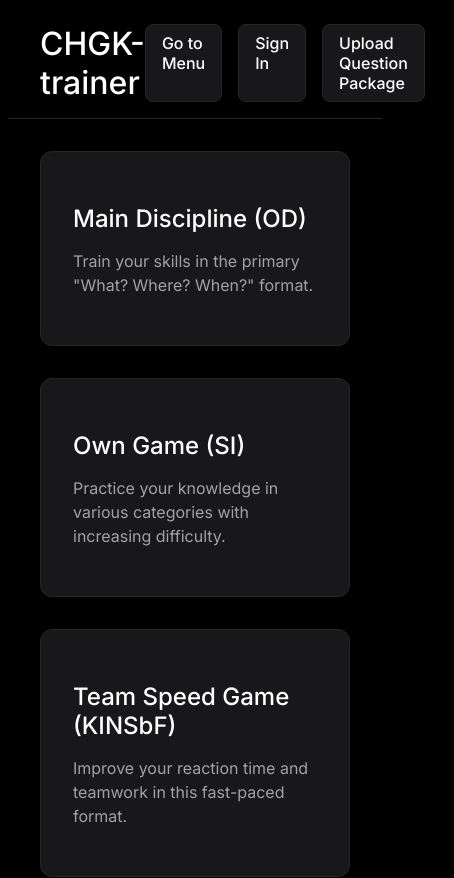
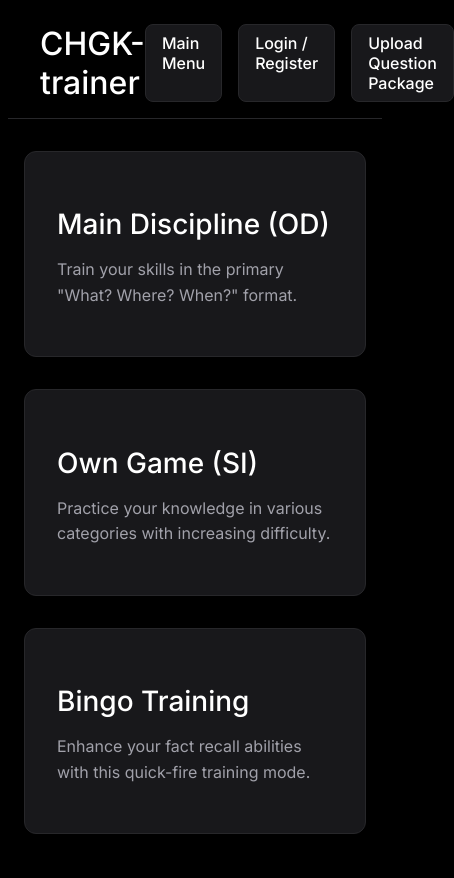
Before and after one commit to Andrewchistyakov/60seconds, a Next.js app: page / in a window 390 px wide. Shown: the top 878 px of the page, 454 px wide, since content can reach past the window. Built offline with nearby package versions, Linux system fonts and the light colour scheme.

Commit message:
deleted all related to KINSBF, modified layout

```diff
--- a/app/layout.tsx
+++ b/app/layout.tsx
@@ -16,14 +16,14 @@ export default function RootLayout({
   return (
     <html lang="en">
       <body>
-        <header className={styles.header}>
+        <header className={`${styles.header} bg-[#481E14] text-white`}>
           <h1>CHGK-trainer</h1>
           <div className={styles.headerButtons}>
             <Link href="/" className={styles.headerButton}>
-              Go to Menu
+              <span className={styles.headerButtonText}>Main Menu</span>
             </Link>
             <Link href="/auth" className={styles.headerButton}>
-              Sign In
+              Login / Register
             </Link>
             <Link href="/upload/menu" className={styles.headerButton}>
               Upload Question Package
--- a/app/page.module.css
+++ b/app/page.module.css
@@ -1,23 +1,25 @@
 .home {
   display: flex;
   justify-content: center;
-  align-items: center;
-  min-height: calc(100vh - 200px);
-  padding: 2rem;
+  align-items: flex-start;
+  min-height: calc(100vh - 60px);
+  padding: 1rem 2rem;
+  background-color: var(--background-color);
 }
 
 .grid {
-  display: grid;
-  grid-template-columns: repeat(2, 1fr);
+  display: flex;
+  flex-direction: column;
   gap: 2rem;
-  max-width: 1200px;
+  max-width: 800px;
   width: 100%;
+  padding-top: 1rem;
 }
 
 .disciplineBox {
   background-color: var(--surface-color);
   color: var(--text-color);
-  padding: 2rem;
+  padding: 3rem;
   border-radius: 0.75rem;
   text-decoration: none;
   border: 1px solid var(--border-color);
@@ -26,22 +28,36 @@
 
 .disciplineBox:hover {
   background-color: var(--hover-color);
+  transform: translateY(-5px);
+  box-shadow: 0 5px 15px rgba(0, 0, 0, 0.1);
 }
 
 .disciplineBox h2 {
-  font-size: 1.5rem;
+  font-size: 2rem;
   margin-bottom: 1rem;
   font-weight: 500;
 }
 
 .disciplineBox p {
-  font-size: 1rem;
-  line-height: 1.5;
+  font-size: 1.125rem;
+  line-height: 1.6;
   color: var(--text-secondary);
 }
 
 @media (max-width: 768px) {
-  .grid {
-    grid-template-columns: 1fr;
+  .home {
+    padding: 1rem;
+  }
+
+  .disciplineBox {
+    padding: 2rem;
+  }
+
+  .disciplineBox h2 {
+    font-size: 1.75rem;
+  }
+
+  .disciplineBox p {
+    font-size: 1rem;
   }
 }
--- a/app/page.tsx
+++ b/app/page.tsx
@@ -13,10 +13,6 @@ export default function Home() {
           <h2>Own Game (SI)</h2>
           <p>Practice your knowledge in various categories with increasing difficulty.</p>
         </Link>
-        <Link href="/train/kinsb" className={styles.disciplineBox}>
-          <h2>Team Speed Game (KINSbF)</h2>
-          <p>Improve your reaction time and teamwork in this fast-paced format.</p>
-        </Link>
         <Link href="/train/bingo" className={styles.disciplineBox}>
           <h2>Bingo Training</h2>
           <p>Enhance your fact recall abilities with this quick-fire training mode.</p>
--- a/app/upload/bingo/page.tsx
+++ b/app/upload/bingo/page.tsx
@@ -110,7 +110,7 @@ export default function BINGOUploadForm() {
       </div>
 
       <button onClick={handleFinish} className={styles.finishButton}>Finish and Upload Package</button>
-      <Link href="/packages/upload" className={styles.backLink}>Back to Package Selection</Link>
+      <Link href="/upload/menu" className={styles.backLink}>Back to Package Selection</Link>
     </div>
   )
 }
```
Also changed, not shown: app/upload/menu/page.tsx (+4 -5 lines).
